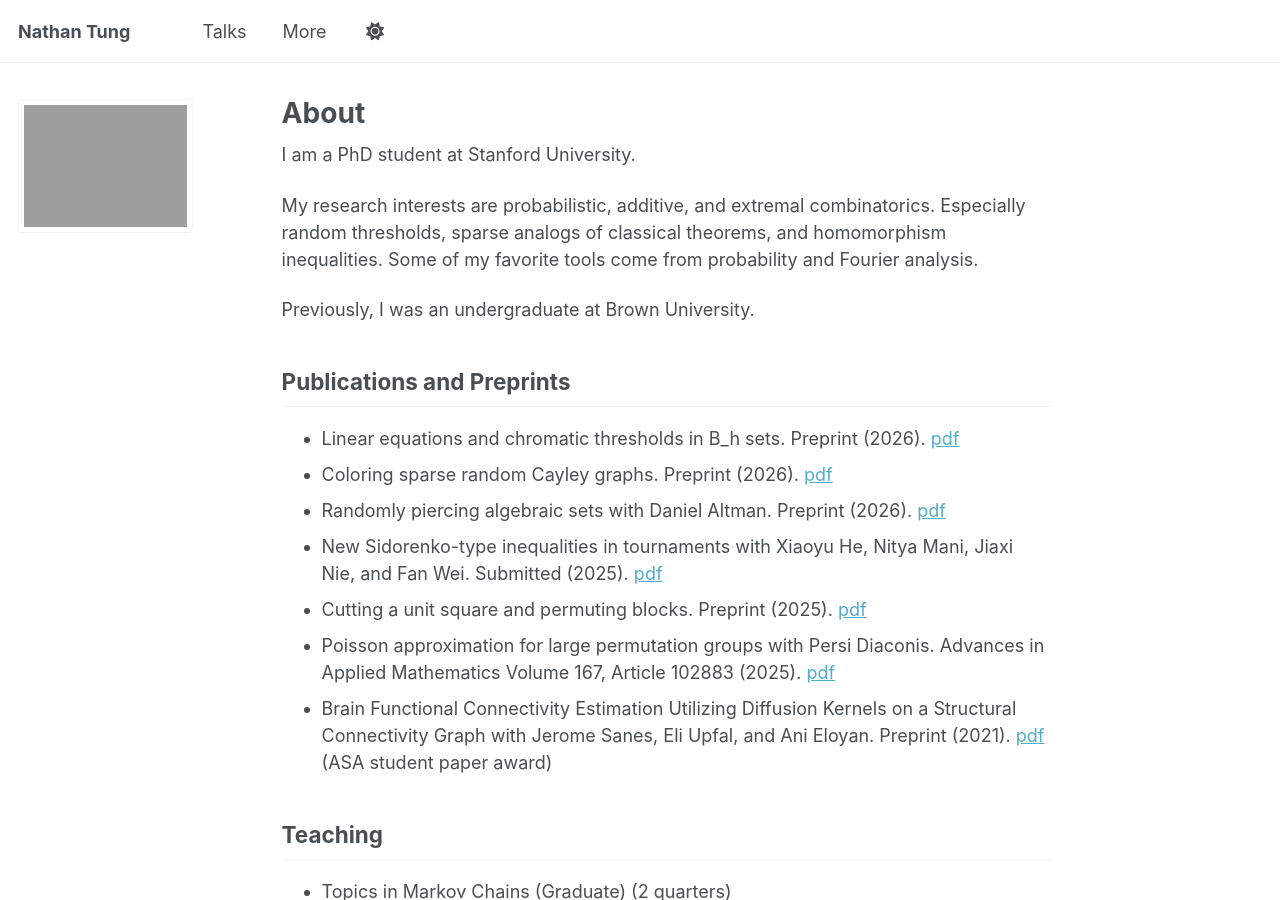
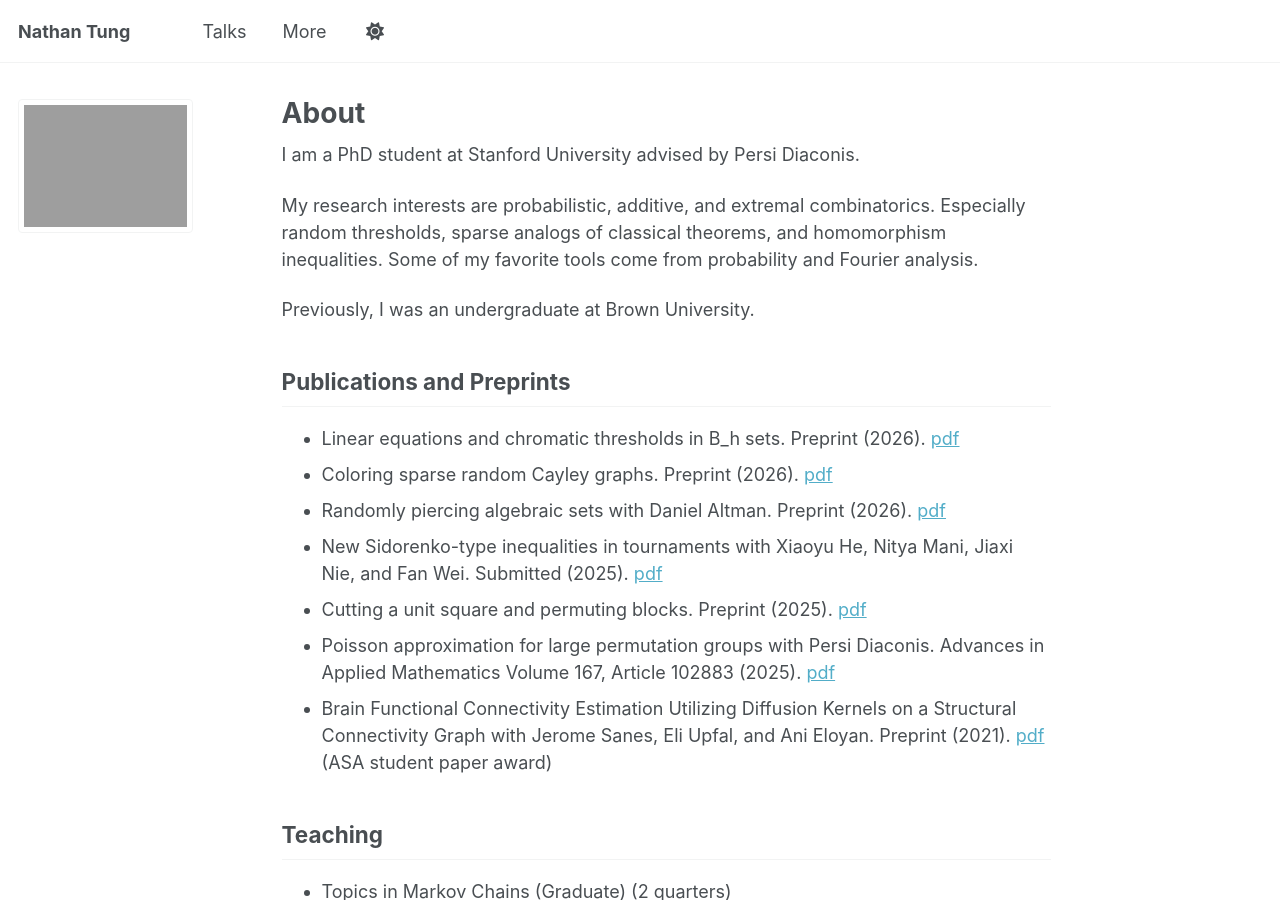
Before and after one commit to njtung/njtung.github.io, a Jekyll site: the page built from _pages/about.md, in a window 1280 px wide and 900 px high. Built offline with Jekyll 4.4.1, drawn with Linux system fonts in a browser that asks for light colours; a script that is not in the unit is left out.

Commit message:
Update about.md

```diff
--- a/_pages/about.md
+++ b/_pages/about.md
@@ -16,7 +16,7 @@ redirect_from:
 }
 </script>
 
-I am a PhD student at Stanford University.
+I am a PhD student at Stanford University advised by Persi Diaconis.
 
 My research interests are probabilistic, additive, and extremal combinatorics. Especially random thresholds, sparse analogs of classical theorems, and homomorphism inequalities. Some of my favorite tools come from probability and Fourier analysis.
 
```
